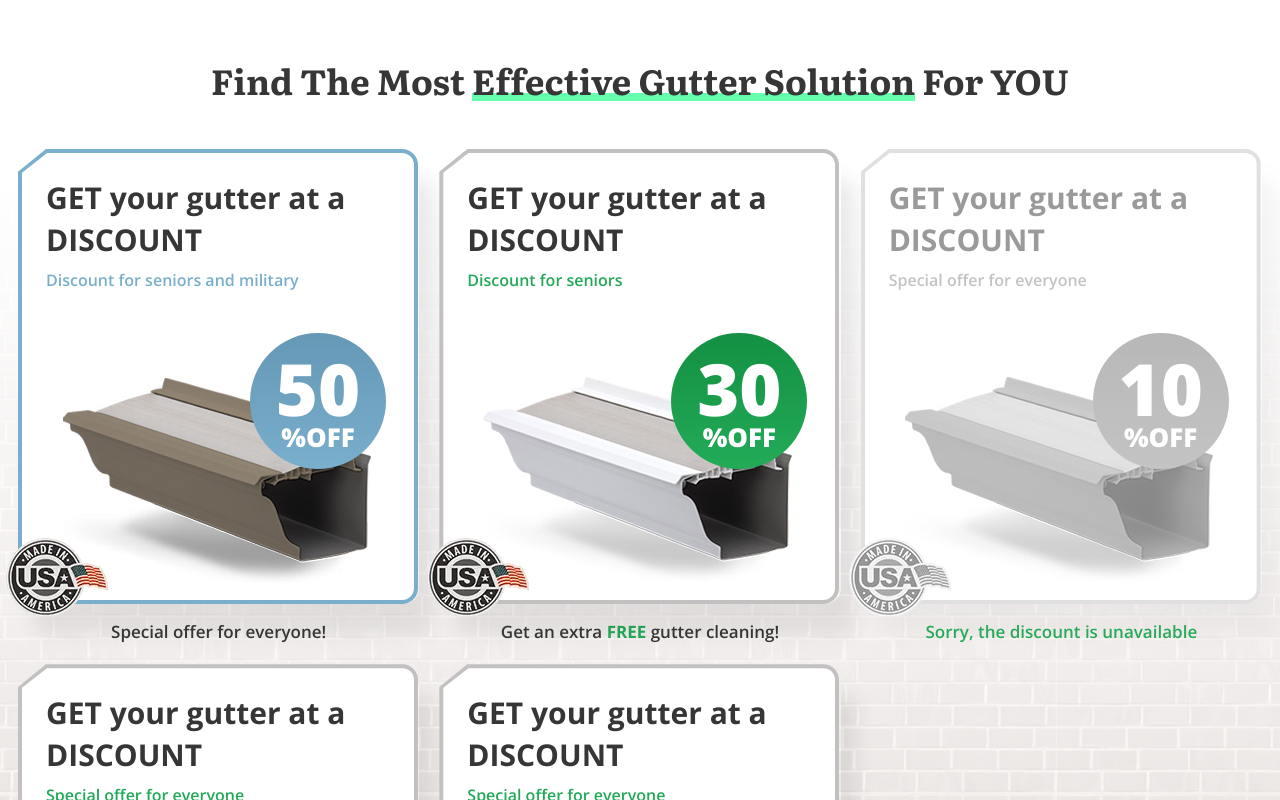
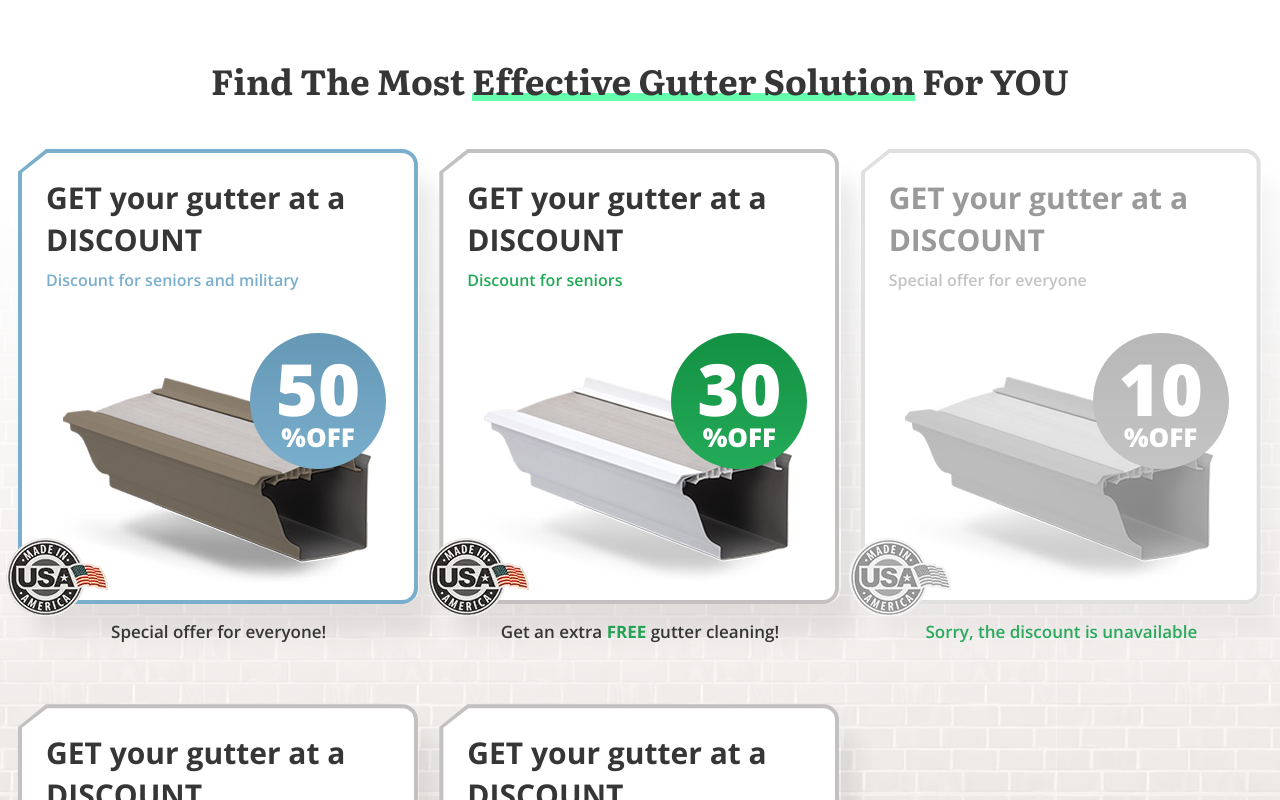
Before and after one commit to i-donut-know/homeBuddy-test-task, a React (Create React App) app: page / in a window 1280 px wide. Shown: the top 800 px of the page. Built offline with nearby package versions, Linux system fonts and the light colour scheme.

Commit message:
add vertical gap between items

```diff
--- a/src/scss/components/_selectionBlock.scss
+++ b/src/scss/components/_selectionBlock.scss
@@ -40,7 +40,7 @@
       flex-direction: row;
       justify-content: flex-start;
       flex-wrap: wrap;
-      gap: 2rem;
+      gap: 6rem 2rem;
     }
 
     @include respond(laptop) {
```
